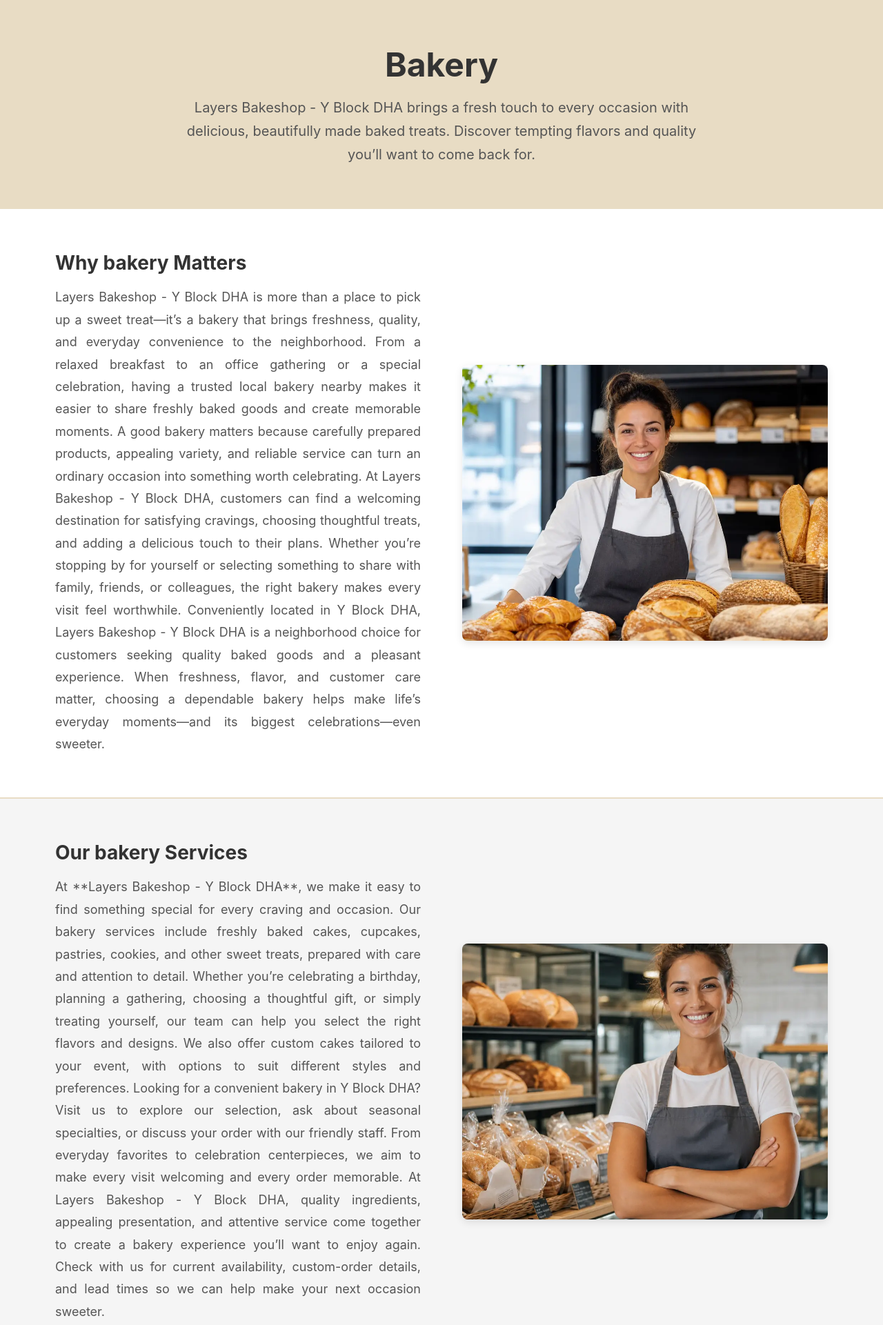
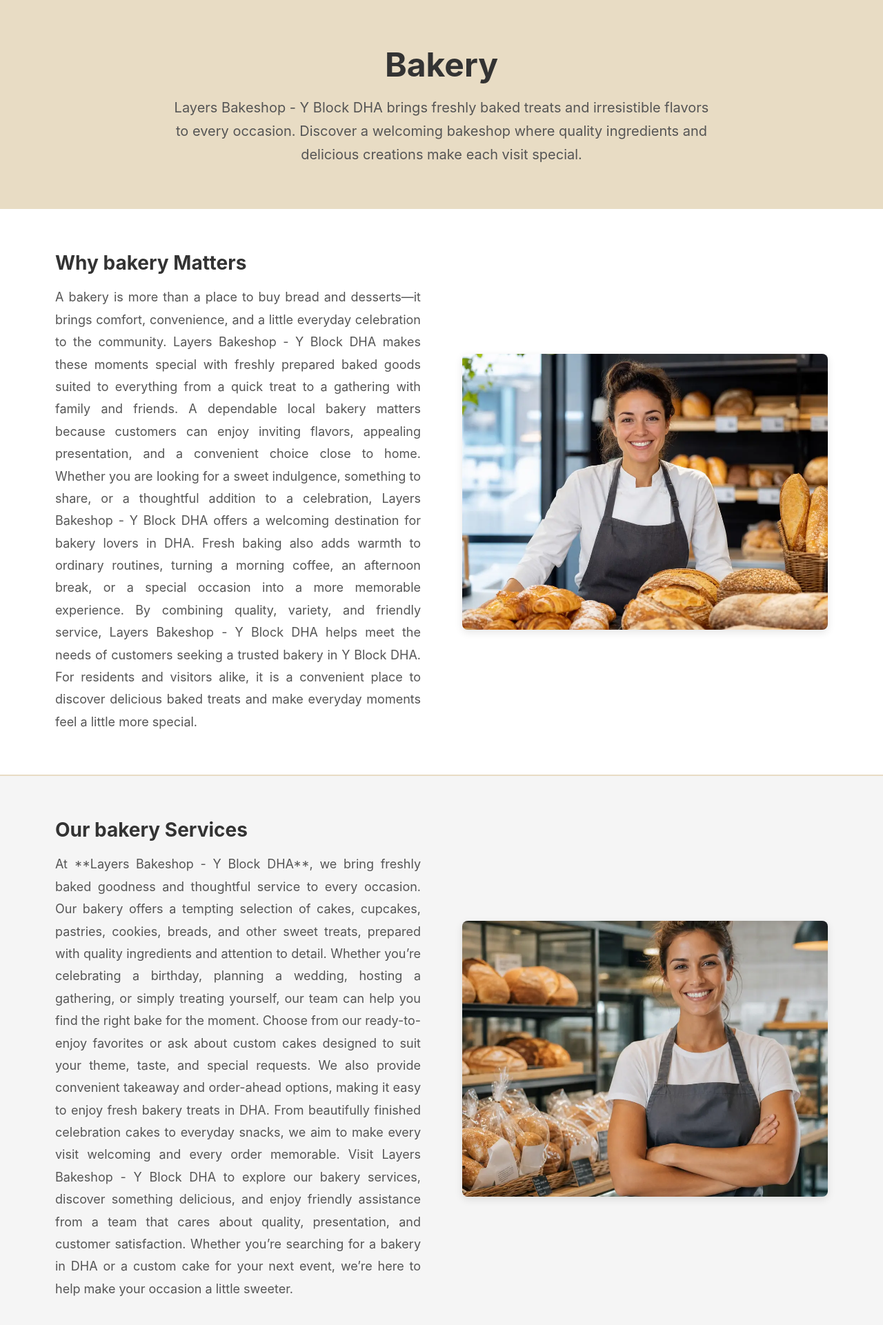
Before and after one commit to yellow-weave-pg/campaign-51768-layers-bakeshop-y-block-dha, a plain HTML site: page bakery.html in a window 1280 px wide. Shown: the part 680-2601 px from the top of the page at 69% size. Drawn offline with Linux system fonts and the light colour scheme.

Commit message:
Deploy: bakery.html

```diff
--- a/bakery.html
+++ b/bakery.html
@@ -27,7 +27,7 @@
   <link rel="dns-prefetch" href="https://www.google.com">
   <link rel="dns-prefetch" href="https://storage.googleapis.com">
 
-  <title>Layers Bakeshop Y Block DHA | Fresh Bakery in Lahore</title>
+  <title>Layers Bakeshop Y Block DHA | Bakery in Lahore | Layers Bake</title>
 
   <!-- CRITICAL CSS - Inline for fast first paint -->
   <style>
@@ -581,15 +581,15 @@
   <main>
     <div class="page-hero">
       <h2>bakery</h2>
-      <p>Layers Bakeshop - Y Block DHA brings a fresh touch to every occasion with delicious, beautifully made baked treats.
-Discover tempting flavors and quality you’ll want to come back for.</p>
+      <p>Layers Bakeshop - Y Block DHA brings freshly baked treats and irresistible flavors to every occasion.
+Discover a welcoming bakeshop where quality ingredients and delicious creations make each visit special.</p>
     </div>
 
 
 <div class="detail-section">
   <div class="detail-text">
     <h3>Why bakery Matters</h3>
-    <p>Layers Bakeshop - Y Block DHA is more than a place to pick up a sweet treat—it’s a bakery that brings freshness, quality, and everyday convenience to the neighborhood. From a relaxed breakfast to an office gathering or a special celebration, having a trusted local bakery nearby makes it easier to share freshly baked goods and create memorable moments. A good bakery matters because carefully prepared products, appealing variety, and reliable service can turn an ordinary occasion into something worth celebrating. At Layers Bakeshop - Y Block DHA, customers can find a welcoming destination for satisfying cravings, choosing thoughtful treats, and adding a delicious touch to their plans. Whether you’re stopping by for yourself or selecting something to share with family, friends, or colleagues, the right bakery makes every visit feel worthwhile. Conveniently located in Y Block DHA, Layers Bakeshop - Y Block DHA is a neighborhood choice for customers seeking quality baked goods and a pleasant experience. When freshness, flavor, and customer care matter, choosing a dependable bakery helps make life’s everyday moments—and its biggest celebrations—even sweeter.</p>
+    <p>A bakery is more than a place to buy bread and desserts—it brings comfort, convenience, and a little everyday celebration to the community. Layers Bakeshop - Y Block DHA makes these moments special with freshly prepared baked goods suited to everything from a quick treat to a gathering with family and friends. A dependable local bakery matters because customers can enjoy inviting flavors, appealing presentation, and a convenient choice close to home. Whether you are looking for a sweet indulgence, something to share, or a thoughtful addition to a celebration, Layers Bakeshop - Y Block DHA offers a welcoming destination for bakery lovers in DHA. Fresh baking also adds warmth to ordinary routines, turning a morning coffee, an afternoon break, or a special occasion into a more memorable experience. By combining quality, variety, and friendly service, Layers Bakeshop - Y Block DHA helps meet the needs of customers seeking a trusted bakery in Y Block DHA. For residents and visitors alike, it is a convenient place to discover delicious baked treats and make everyday moments feel a little more special.</p>
   </div>
   <div class="detail-image">
     <picture>
@@ -620,14 +620,14 @@ Discover tempting flavors and quality you’ll want to come back for.</p>
   </div>
   <div class="detail-text">
     <h3>Our bakery Services</h3>
-    <p>At **Layers Bakeshop - Y Block DHA**, we make it easy to find something special for every craving and occasion. Our bakery services include freshly baked cakes, cupcakes, pastries, cookies, and other sweet treats, prepared with care and attention to detail. Whether you’re celebrating a birthday, planning a gathering, choosing a thoughtful gift, or simply treating yourself, our team can help you select the right flavors and designs. We also offer custom cakes tailored to your event, with options to suit different styles and preferences. Looking for a convenient bakery in Y Block DHA? Visit us to explore our selection, ask about seasonal specialties, or discuss your order with our friendly staff. From everyday favorites to celebration centerpieces, we aim to make every visit welcoming and every order memorable. At Layers Bakeshop - Y Block DHA, quality ingredients, appealing presentation, and attentive service come together to create a bakery experience you’ll want to enjoy again. Check with us for current availability, custom-order details, and lead times so we can help make your next occasion sweeter.</p>
+    <p>At **Layers Bakeshop - Y Block DHA**, we bring freshly baked goodness and thoughtful service to every occasion. Our bakery offers a tempting selection of cakes, cupcakes, pastries, cookies, breads, and other sweet treats, prepared with quality ingredients and attention to detail. Whether you’re celebrating a birthday, planning a wedding, hosting a gathering, or simply treating yourself, our team can help you find the right bake for the moment. Choose from our ready-to-enjoy favorites or ask about custom cakes designed to suit your theme, taste, and special requests. We also provide convenient takeaway and order-ahead options, making it easy to enjoy fresh bakery treats in DHA. From beautifully finished celebration cakes to everyday snacks, we aim to make every visit welcoming and every order memorable. Visit Layers Bakeshop - Y Block DHA to explore our bakery services, discover something delicious, and enjoy friendly assistance from a team that cares about quality, presentation, and customer satisfaction. Whether you’re searching for a bakery in DHA or a custom cake for your next event, we’re here to help make your occasion a little sweeter.</p>
   </div>
 </div>
 
 <div class="detail-section">
   <div class="detail-text">
     <h3>Benefits of Working With Us</h3>
-    <p>Choosing Layers Bakeshop - Y Block DHA means working with a bakery that values quality, freshness, and a personal touch. We prepare a tempting selection of baked goods with care, making it easy to find something for everyday treats, special celebrations, or thoughtful gifts. From freshly baked favorites to beautifully presented cakes, our offerings are designed to bring people together and make every occasion feel a little more special. Our team is committed to friendly service, clear communication, and a smooth ordering experience, so you can feel confident whether you are picking up a quick treat or planning dessert for an event. Conveniently located in Y Block, DHA, Layers Bakeshop - Y Block DHA is a welcoming choice for customers seeking a dependable bakery in the area. We focus on consistent quality and attention to detail, helping ensure every visit is enjoyable and every order reflects care. When you choose Layers Bakeshop - Y Block DHA, you are choosing a customer-focused local bakery dedicated to making fresh bakes and memorable moments part of your day.</p>
+    <p>Choosing Layers Bakeshop - Y Block DHA means enjoying freshly baked treats, thoughtful service, and a welcoming local experience. Our team prepares a tempting selection of cakes, pastries, breads, and other bakery favorites with care, quality ingredients, and attention to detail. Whether you’re planning a celebration, picking up a treat for yourself, or ordering something special for family and friends, we make it easy to find bakes that suit the occasion. As a neighborhood bakery in Y Block, DHA, we focus on friendly assistance and a convenient experience from selection to pickup. Our team can help you explore the menu, choose the right flavors, and find options for everyday cravings or memorable events. By combining dependable service with carefully made baked goods, Layers Bakeshop - Y Block DHA aims to make every visit enjoyable. Stop by to discover fresh bakery favorites and experience the care, quality, and welcoming service that make us a go-to bakeshop in DHA.</p>
   </div>
   <div class="detail-image">
     <picture>
```
